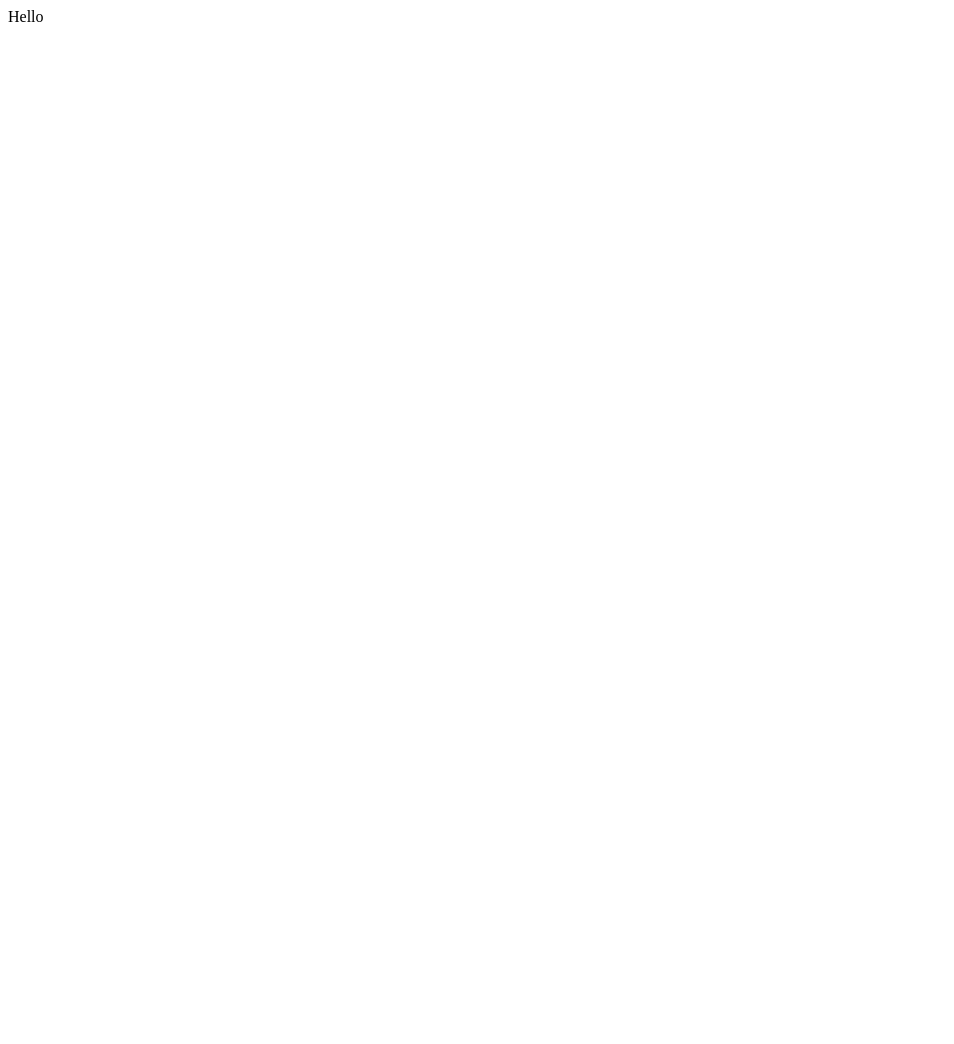
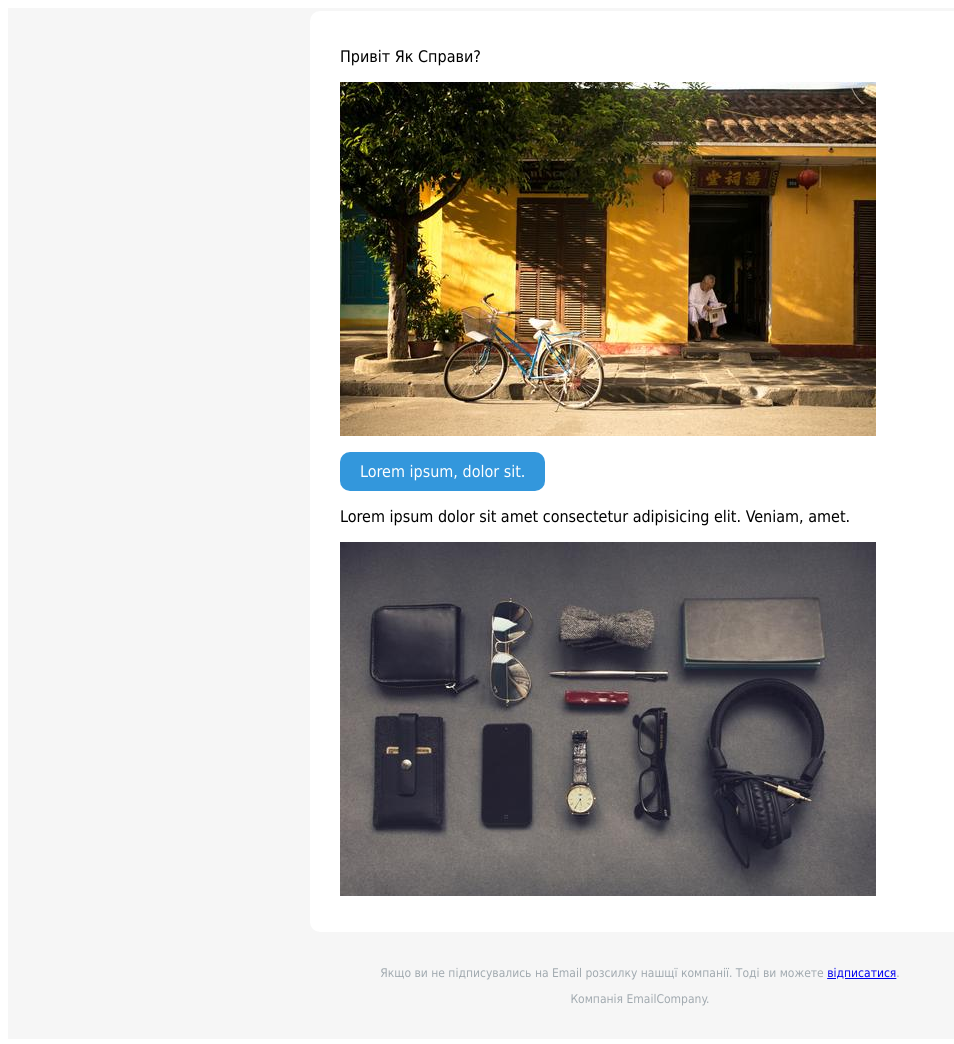
Before and after one commit to NeooK/ForEmails, a plain HTML site: page index.html in a window 1280 px wide. Shown: the whole page, without its empty margins (0-954 px from the left). Before the commit the page ends 800 px from the top, so only its background shows below. Drawn offline with Linux system fonts and the light colour scheme.

Commit message:
Update index.html
1

```diff
--- a/index.html
+++ b/index.html
@@ -1 +1,51 @@
-Hello
+<table border="0"
+	style="
+		color: black;
+		font-family: 'Tahoma', sans-serif;
+		background-color: #F6F6F6;
+		width: 100%;
+	">
+	<tr>
+		<td >
+			<div style="width: 600px;
+			background-color: #ffffff;
+			padding: 20px 30px;
+			margin: 0 auto 30px;
+			border-radius: 10px;
+			">
+				<p >Привіт Як Справи?</p>
+
+				<p><img src="https://neook.github.io/ForEmails/428-536x354.jpg" alt="cats"></p>
+
+				<a href="#" style="
+				padding: 10px 20px;
+				background-color: #3397DC;
+				display: inline-block;
+				color: white;
+				text-decoration: none;
+				border-radius: 10px;
+				">Lorem ipsum, dolor sit.
+				</a>
+				<p>Lorem ipsum dolor sit amet consectetur adipisicing elit. Veniam, amet.</p>
+				<p><img src="https://neook.github.io/ForEmails/26-536x354.jpg" alt="cats"></p>
+			</div>
+		</td>
+	</tr>
+	<tr>
+		<td>
+			<div style="
+			width: 600px;
+			margin: 0 auto 30px;
+			text-align: center;
+			color: #a0a9af;
+			font-size: 12px;
+				">
+			<p>Якщо ви не підписувались на Email розсилку нашщї компанії. Тоді ви можете
+				<a href="#">відписатися</a>.
+			</p>
+
+			<p>Компанія EmailCompany.</p>
+			</div>
+		</td>
+	</tr>
+</table>
```
